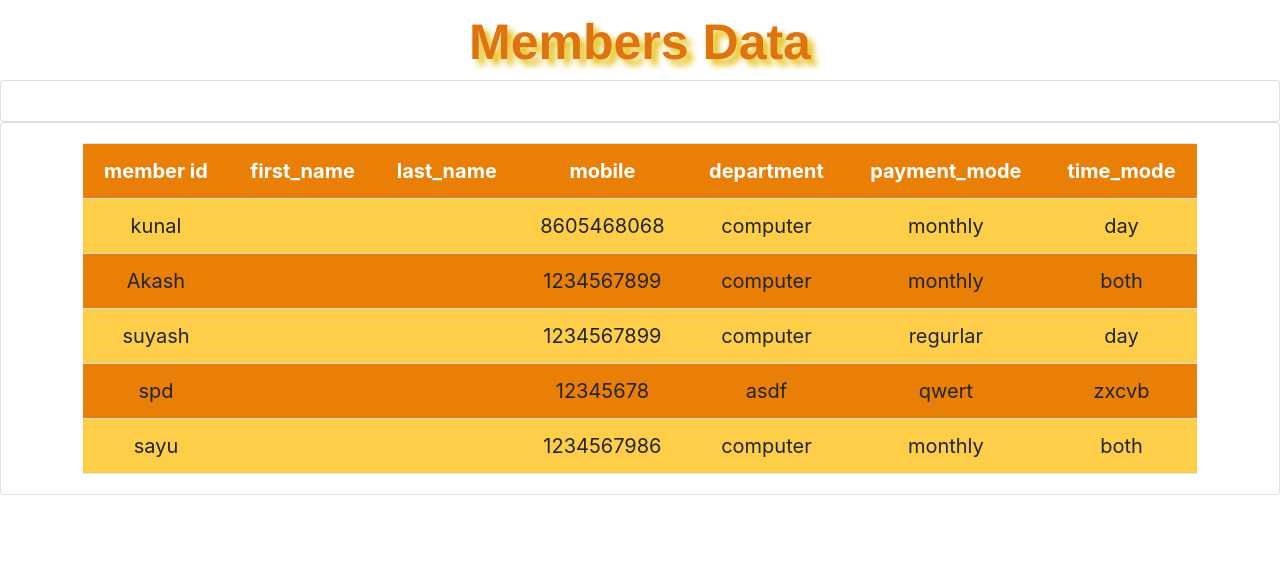
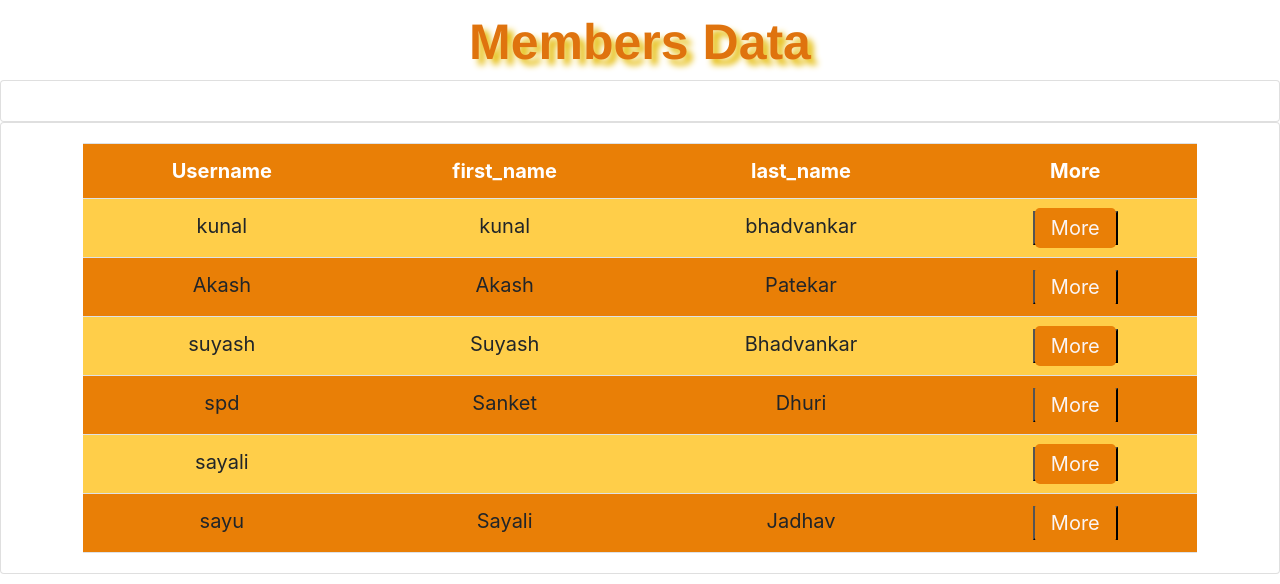
Before and after one commit to Vaishnavi610/miniproject, a Django app: page /members_data/ in a window 1280 px wide. Shown: the part 216-800 px from the top of the page. Run offline with Django 3.2, Linux system fonts and the light colour scheme; a user stored in the database is signed in; data comes from the database, SQL or seed files in the repository; parts of the project's set-up code (start-up, migrations or seed data) failed here and were passed over; some libraries are stand-ins or nearby versions.

Commit message:
Amount in tranaction table

```diff
--- a/owner/forms.py
+++ b/owner/forms.py
@@ -16,7 +16,7 @@ class CreateUserForm(UserCreationForm):
 class info(forms.ModelForm):
     class Meta():
         model = user
-        fields = ('Mobile','department','Pay_mode','Time_mode')
+        fields = ('Mobile','Department','Pay_mode','Time_mode')
 
 
 
@@ -29,8 +29,8 @@ class menuform(forms.ModelForm):
         model = Menu
 
         # specify fields to be used
-        fields = ('Menu_id','Name','category','Price')
-        labels = {'Name':'Enter Name' , 'category':'Enter category','Price':'Enter Price'}
+        fields = ('Menu_id','Name','Category','Price')
+        labels = {'Name':'Enter Name' , 'Category':'Enter category','Price':'Enter Price'}
 
 
 class transactionform(forms.ModelForm):
--- a/owner/models.py
+++ b/owner/models.py
@@ -8,7 +8,7 @@ class user(models.Model):
     ##add extra field
 
     Mobile = models.IntegerField()
-    department = models.CharField(max_length=50, null=True)
+    Department = models.CharField(max_length=50, null=True)
     Pay_mode = models.CharField(max_length=50, null=True)
     Time_mode = models.CharField(max_length=50, null=True)
 
@@ -26,7 +26,7 @@ class Menu(models.Model):
     Menu_id = models.AutoField(primary_key=True)
     Name= models.CharField(max_length=50, null=True)
     Price= models.IntegerField(default=1, null=True)
-    category= models.CharField(max_length=50, null=True, choices=CATEGORY)
+    Category= models.CharField(max_length=50, null=True, choices=CATEGORY)
 
     def __str__(self):
         return self.Name
@@ -34,9 +34,13 @@ class Menu(models.Model):
 class Transaction(models.Model):
     Member_id = models.ForeignKey(User, on_delete=models.CASCADE, null=True)
     Menu1_id = models.ForeignKey(Menu, on_delete=models.CASCADE, null=True)
-    date_added=models.DateTimeField(auto_now_add=True,null=True)
+    Date_added=models.DateTimeField(auto_now_add=True,null=True)
+    Amount= models.IntegerField(default=1, null=True)
     Quantity=models.IntegerField(default=1)
     Paid = models.BooleanField(default=False)
+
+    class Meta:
+        ordering=['-Date_added']
 
 class Payment(models.Model):
     CATEGORY = (
@@ -45,7 +49,7 @@ class Payment(models.Model):
     )
     Member_id = models.ForeignKey(User, on_delete=models.CASCADE, null=True)
     Amount_paid = models.IntegerField(default=1, null=True)
-    date_added = models.DateTimeField(auto_now_add=True, null=True)
+    Date_added = models.DateTimeField(auto_now_add=True, null=True)
     Pay_categoery = models.CharField(max_length=50, null=True, choices=CATEGORY)
 
 
--- a/owner/templates/owner/Members.html
+++ b/owner/templates/owner/Members.html
@@ -10,27 +10,24 @@
         <div class="card card-body">
             <table class="table">
                 <tr>
-                    <th>member id</th>
+                    <th>Username</th>
 
                     <th>first_name</th>
 
                     <th>last_name</th>
-                    <th>mobile</th>
-                    <th>department</th>
-                    <th>payment_mode</th>
-                    <th>time_mode</th>
+                    <th>More</th>
+
                 </tr>
-                {%  for i in data %}
+                {%for i in data%}
                 <tr>
-                    <td>{{i.user_id}} </td>
-
-                    <td>{{i.first_name}}</td>
-                    <td>{{i.last_name}}</td>
-                    <td>{{i.Mobile}}</td>
-                    <td>{{i.department}}</td>
-                    <td>{{i.Pay_mode}}</td>
-                    <td>{{i.Time_mode}}</td>
-                 {% endfor %}
+                <td>{{i.username}}</td>
+                <td>{{i.first_name}}</td>
+                <td>{{i.last_name}}</td>
+                <td><button>
+                        <a href="{% url 'more' i.id %}" class="navbar-link btn-lg"
+                            style="background-color:#e97f06;color:hsl(0, 29%, 97%);">More</a>
+                    </button>
+                {%endfor%}
                 </tr>
             </table>
         </div>
--- a/owner/templates/owner/menu.html
+++ b/owner/templates/owner/menu.html
@@ -24,7 +24,7 @@
                 <tr>
                     <td>{{i.Menu_id}} </td>
                     <td>{{i.Name}}</td>
-                    <td>{{i.category}}</td>
+                    <td>{{i.Category}}</td>
                     <td>{{i.Price}}</td>
                     <td>
                         <a href="{% url 'updatemenu' i.Menu_id %}" class="btn btn-warning" >edit</a>
--- /dev/null
+++ b/owner/templates/owner/more.html
@@ -0,0 +1,5 @@
+{% extends 'owner/layout.html' %}
+
+{%block body%}
+<h1>Transactions</h1>
+{%endblock%}
--- a/owner/templates/owner/search.html
+++ b/owner/templates/owner/search.html
@@ -19,6 +19,8 @@
                     <th>department</th>
                     <th>payment_mode</th>
                     <th>time_mode</th>
+                    <th>add_transaction</th>
+                    <th>Add_Payment</th>
                 </tr>
                 {% for i in data %}
                 <tr>
@@ -26,6 +28,10 @@
                     <td>{{i.username}} </td>
                     <td>{{i.first_name}}</td>
                     <td>{{i.last_name}}</td>
+                    <td>{{mobile}}</td>
+                    <td>{{department}}</td>
+                    <td>{{pay}}</td>
+                    <td>{{time}}</td>
 
 
 
--- a/owner/urls.py
+++ b/owner/urls.py
@@ -21,6 +21,7 @@ urlpatterns = [
     path("pay_history2/", views.pay_history2, name="pay_history2"),
     path("home2/", views.home2, name="home2"),
     path("members_data/", views.member, name="members_data"),
+    path("members_data/more/<int:pk>", views.more, name="more"),
     path("add_menu/", views.add_menu, name="add_menu"),
     path("delete/<int:id>", views.delete_menu, name="deletemenu"),
     path("add_transaction/<int:pk>",views.add_transaction, name="add_transaction"),
--- a/owner/views.py
+++ b/owner/views.py
@@ -84,10 +84,18 @@ def menu(request):
 @login_required(login_url='login')
 @allowed_users(allowed_roles=['admin'])
 def member(request):
-    user_data = user.objects.all()
+    user_data = User.objects.all()
+    '''for i in user_data:
+        for j in i:
+            print(j)
+            reff = i.id
+            a=user.objects.get(user_id=reff)
+            mobile=a.Mobile
+            department=a.Department
+            pay=a.Pay_mode
+            time=a.Time_mode'''
     return render(request, "owner/Members.html", {
-        'data': user_data
-    })
+        'data': user_data })
 
 
 @login_required(login_url='login')
@@ -209,10 +217,14 @@ def search(request):
         )
     for i in values:
         reff = i.id
-        print(reff)
+        a=user.objects.get(user_id=reff)
+        mobile=a.Mobile
+        department=a.Department
+        pay=a.Pay_mode
+        time=a.Time_mode
 
     return render(request, "owner/search.html", {
-        'data': values
+        'data': values,'mobile':mobile,'department':department,'pay':pay,'time':time
     })
 
 
@@ -226,6 +238,7 @@ def extra_data(request):
 
 
 def add_transaction(request, pk):
+    a=dict()
     if request.method == 'POST':
         form = transactionform(request.POST)
         if form.is_valid():
@@ -234,14 +247,24 @@ def add_transaction(request, pk):
 
             mn = int(form.data['Menu1_id'])
             mns = Menu.objects.get(Menu_id=mn)
+            m=str(mns)
             qt = form.data['Quantity']
+            qtr=int(qt)
+            b=Menu.objects.all()
+
+
+            for i in b:
+                a[i.Name]=i.Price
+
+            if m in a.keys():
+                prc=a[m]*qtr
             pd = request.POST.get('Paid')
             if pd == 'on':
                 pd = True
             else:
                 pd = False
-            print(pd)
-            Transaction.objects.create(Member_id=member, Menu1_id=mns, Quantity=qt, Paid=pd)
+
+            Transaction.objects.create(Member_id=member, Menu1_id=mns, Quantity=qt,Amount=prc, Paid=pd)
             # return redirect("add_transaction")
     else:
         form = transactionform()
@@ -294,3 +317,9 @@ def add_payment(request, pk):
     return render(request, "owner/add_payment.html",{
         'form': form,'pk':pk
     })
+
+def more(request,pk):
+    print(type(pk))
+    a=Transaction.objects.all()
+    print(a)
+    return render(request, "owner/more.html")
```
Also changed, not shown: owner/admin.py (+4 -4 lines), owner/migrations/0027_merge_20210513_1033.py (added), owner/migrations/0028_auto_20210513_1033.py (added).
